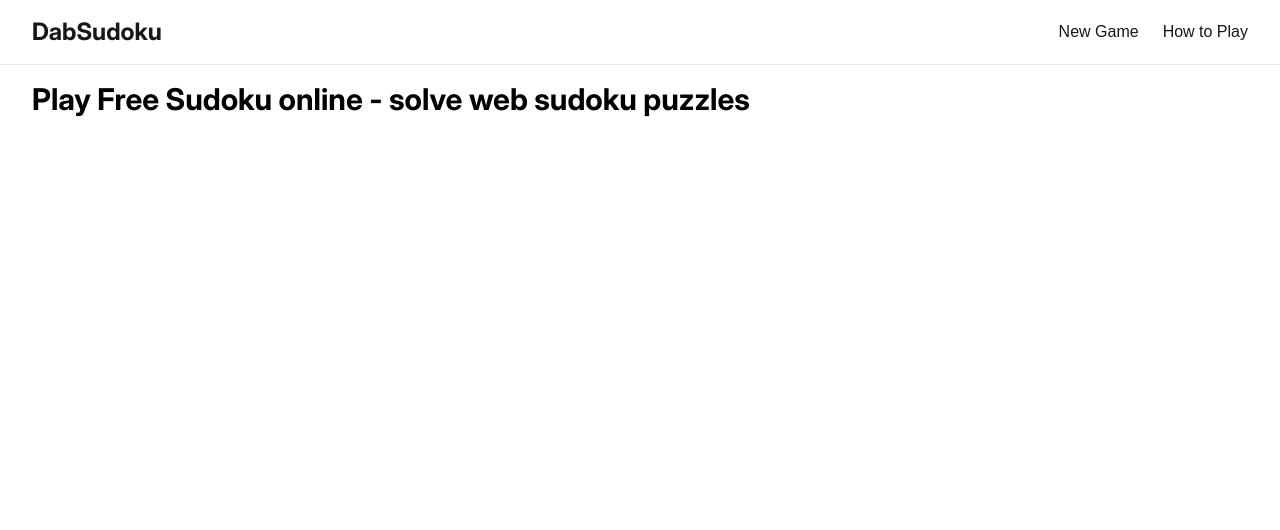
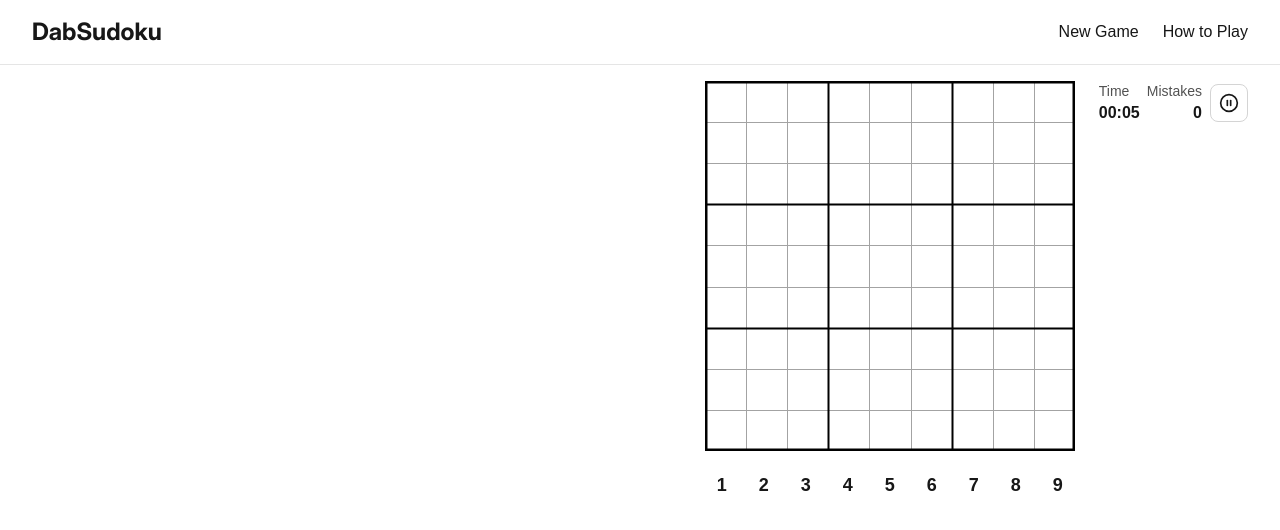
Before and after one commit to dabaz-official/dabsudoku, a Next.js app: page / in a window 1280 px wide. Shown: the top 530 px of the page. Built offline with nearby package versions, Linux system fonts and the light colour scheme; a web font is replaced by a local one.

Commit message:
Add all components

```diff
--- a/src/app/page.tsx
+++ b/src/app/page.tsx
@@ -1,7 +1,23 @@
+import SudokuGrid from "@/components/sudoku/SudokuGrid";
+import MistakeCounter from "@/components/sudoku/MistakeCounter";
+import Timer from "@/components/sudoku/Timer";
+import Pause from "@/components/sudoku/Pause";
+import NumericButtons from "@/components/sudoku/NumericButtons";
+
 export default function Page() {
   return (
-    <div>
-      <h1 className="text-3xl font-bold font-display">Play Free Sudoku online - solve web sudoku puzzles</h1>
+    <div className="space-y-4 lg:space-y-0 lg:flex lg:flex-row-reverse lg:items-start lg:gap-6">
+      <div className="flex items-center gap-4 justify-between">
+        <Timer />
+        <div className="flex items-center gap-x-2">
+          <MistakeCounter />
+          <Pause />
+        </div>
+      </div>
+      <div className="space-y-3">
+        <SudokuGrid />
+        <NumericButtons />
+      </div>
     </div>
   )
 }
```
